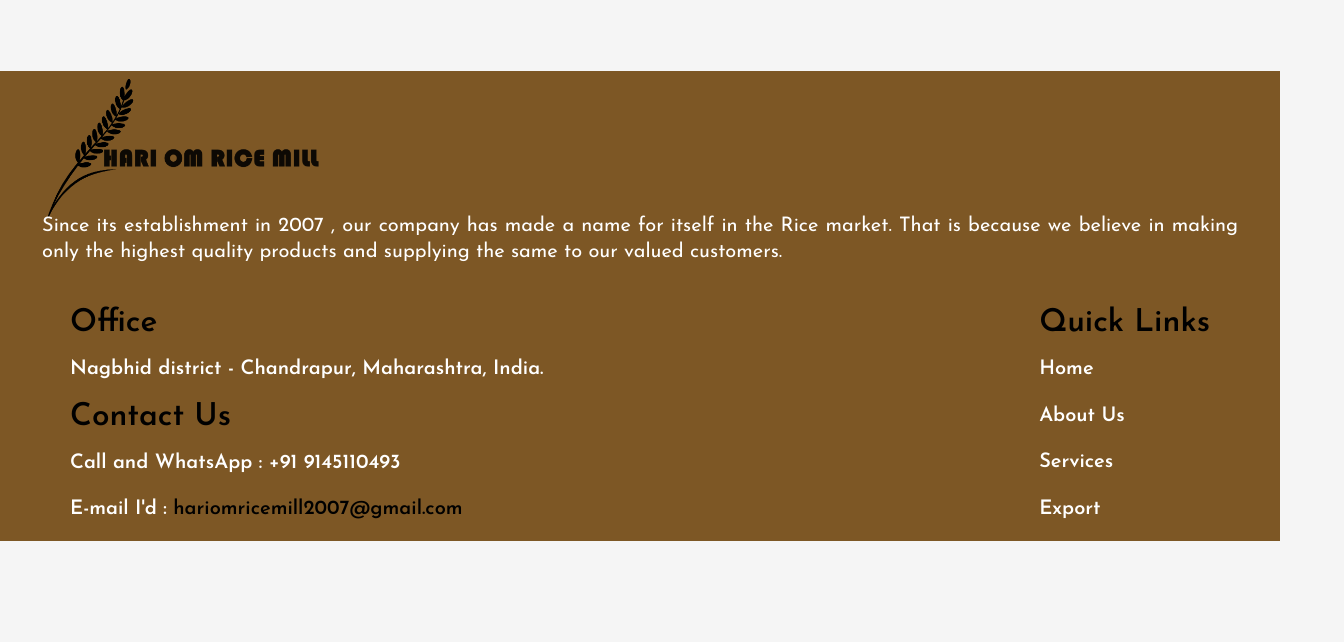
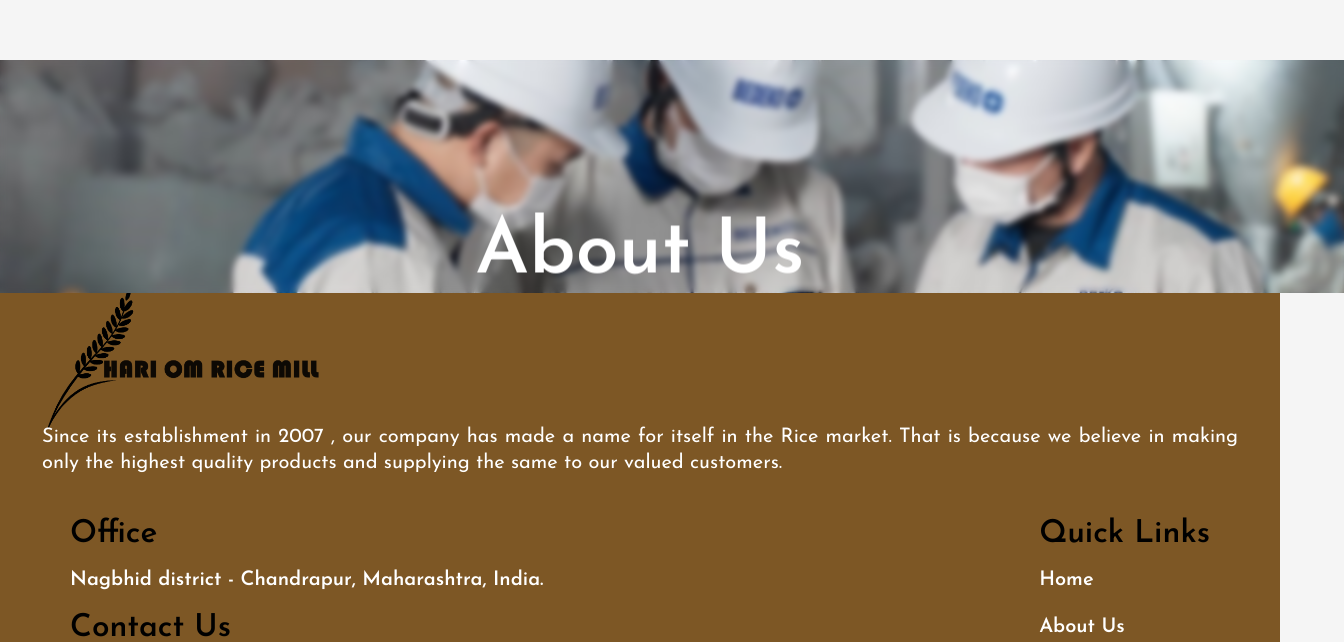
Before and after one commit to sujataprasad01/Rice-Mill-Website, a React (Create React App) app: page / in a window 1280 px wide. Shown: the part 1823-2465 px from the top of the page, 1344 px wide, since content can reach past the window. Before the commit the page ends 2364 px from the top, so only its background shows below. Built offline with nearby package versions, Linux system fonts and the light colour scheme.

Commit message:
half of about

```diff
--- a/src/App.js
+++ b/src/App.js
@@ -2,6 +2,7 @@
 import Navbar from './components/Navbar/Navbar';
 import Home from './components/home/Home';
 import Footer from './components/footer/Footer';
+import About from './components/about/About';
 // import { FontAwesomeIcon } from '@fortawesome/react-fontawesome';
 
 function App() {
@@ -10,6 +11,7 @@
     <div className='App'>
    <Navbar></Navbar>
    <Home></Home>
+   <About></About>
 <Footer></Footer>
     </div>
     </>
--- a/src/components/about/About.css
+++ b/src/components/about/About.css
@@ -0,0 +1,37 @@
+#about{
+.head{
+    overflow: hidden;
+    position: relative;
+    z-index:1;
+
+    background: url('../../assets/about/Untitled_1.1.2-3.jpg') no-repeat center center;
+    transform:scale(1.1);
+/* width: 100%;
+height: 50%; */
+.col {
+    /* position: absolute; */
+    top: 0;
+    left: 0;
+    width: 100%;
+    height: 100%;
+    backdrop-filter: blur(3px); /* Adjust the blur intensity as needed */
+    z-index: 1;
+}
+.col2{
+    overflow: hidden;
+    position: relative;
+    z-index:1;
+    transform:scale(1.1);
+}
+.title{
+    display: flex;
+    justify-content: center;
+    align-items: center;
+    color: white;
+    font-size: 5rem;
+    padding-top: 10rem;
+    width: 100%;
+    /* height: 50vh; */
+}
+}
+}
--- a/src/components/about/About.jsx
+++ b/src/components/about/About.jsx
@@ -0,0 +1,23 @@
+import React from 'react';
+import './About.css';
+import about from '../../assets/about/Untitled_1.1.2-3.jpg'
+function About() {
+  return (
+    <>
+    <section id='about'>
+        <div className='head'>
+           <div className='col'>
+           <h3 className='title'>About Us</h3>
+           </div>
+           <div className='col2'>
+            {/* <img src={about}>
+            </img> */}
+
+           </div>
+        </div>
+    </section>
+    </>
+  )
+}
+
+export default About
```
Also changed, not shown: src/assets/about/Untitled_1.1.2-3.jpg (added), src/assets/about/WhatsApp-Image-2023-03-02-at-01.44.44.jpeg (added).
